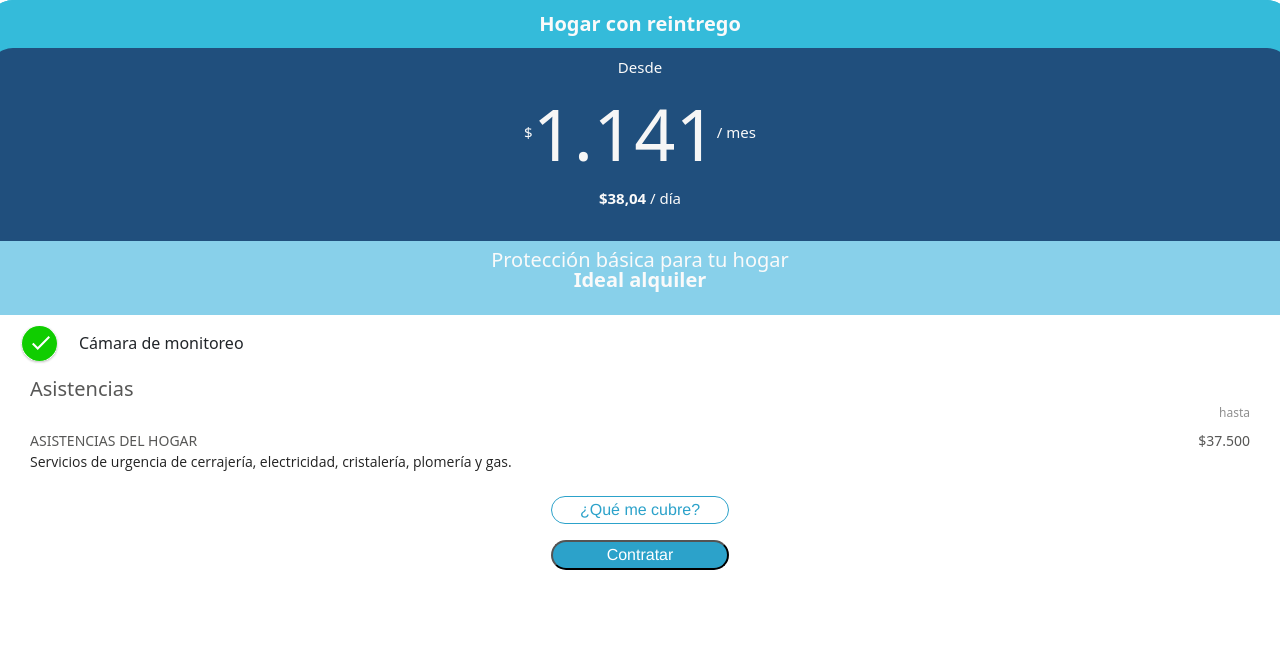
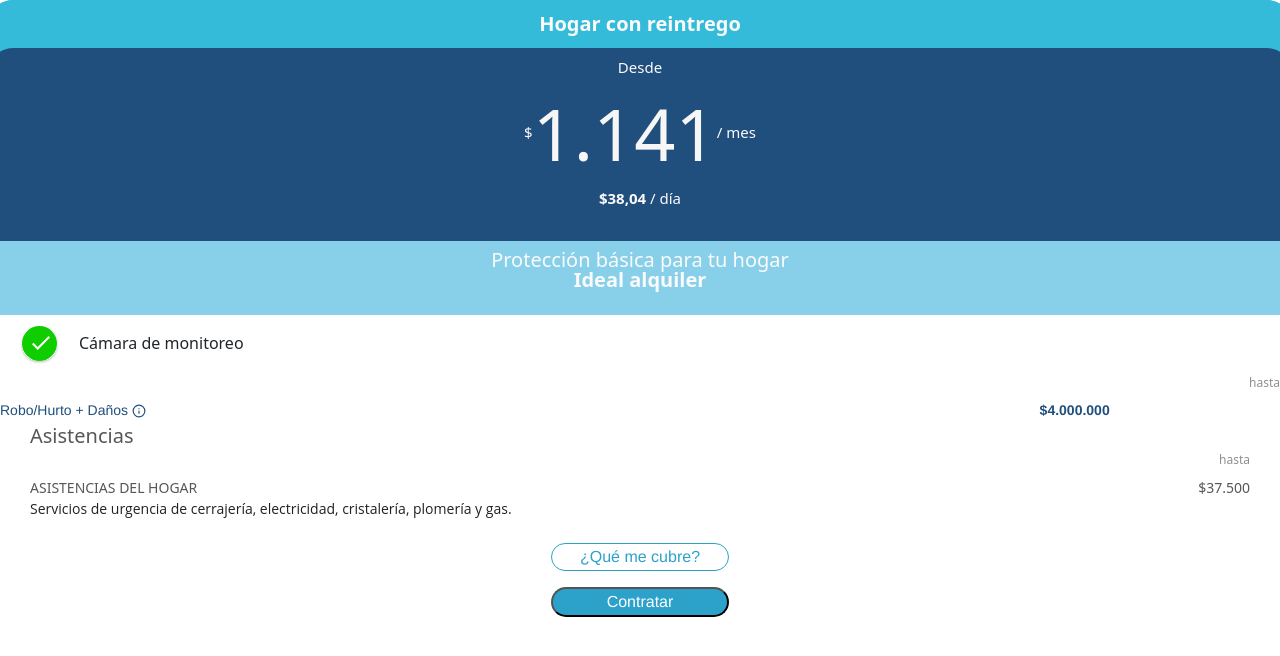
Before and after one commit to andresGarcia90/cotizador-hs, a React (Create React App) app: page / in a window 1280 px wide. Shown: the top 656 px of the page. Built offline with nearby package versions, Linux system fonts and the light colour scheme.

Commit message:
adding cobertura

```diff
--- a/package.json
+++ b/package.json
@@ -10,6 +10,7 @@
     "react": "^18.2.0",
     "react-bootstrap": "^2.7.0",
     "react-dom": "^18.2.0",
+    "react-icons": "^4.7.1",
     "react-scripts": "5.0.1",
     "web-vitals": "^2.1.4"
   },
--- a/src/components/UI/MainCard.js
+++ b/src/components/UI/MainCard.js
@@ -1,5 +1,7 @@
 import React from 'react';
 import { Col, Row } from 'react-bootstrap';
+import { FiInfo } from "react-icons/fi";
+
 // import cancelIcon from './../../img/cancel.svg';
 import PrimaryButton from './PrimaryButton';
 import successIcon from './../../img/success.svg';
@@ -44,6 +46,25 @@ const MainCard = (props) => {
           </Col>
         </Row>
       </Col>
+
+      <Col xs={12}>
+        <Row>
+          <Col xs={12} className={classes.hasta}>
+            hasta
+          </Col>
+          <Col xs={12}>
+            <Row>
+              <Col xs={8} className={classes['cobertura-item-title']}>
+              Robo/Hurto + Daños <FiInfo />
+              </Col>
+              <Col xs={4} className={classes['cobertura-item-price']}>
+              $4.000.000
+              </Col>
+            </Row>
+          </Col>
+        </Row>
+      </Col>
+
       <Col xs={12}>
         <Row className={classes['asistencia-wrap']}>
           <Col xs={12} className={classes['asistencia-title']}>
--- a/src/components/UI/MainCard.module.css
+++ b/src/components/UI/MainCard.module.css
@@ -117,3 +117,18 @@
     font-weight: 400;
     text-align: start;
 }
+
+.cobertura-item-title{
+    font-size: 14px;
+    color: #204F7D;
+    font-size: clamp(0.75rem, 1.538vw + 0.442rem, 0.875rem);
+    font-family: 'GothamNarrowLight', 'Helvetica', 'Arial', sans-serif;
+    text-align: start;
+}
+
+.cobertura-item-price{
+    color: #204F7D;
+    font-size: clamp(0.75rem, 1.538vw + 0.442rem, 0.875rem);
+    font-family: 'GothamNarrowBold', 'Helvetica', 'Arial', sans-serif;
+    font-weight: 700;
+}
```
Also changed, not shown: 1 other file (tests, documents, lock files or other folders).
